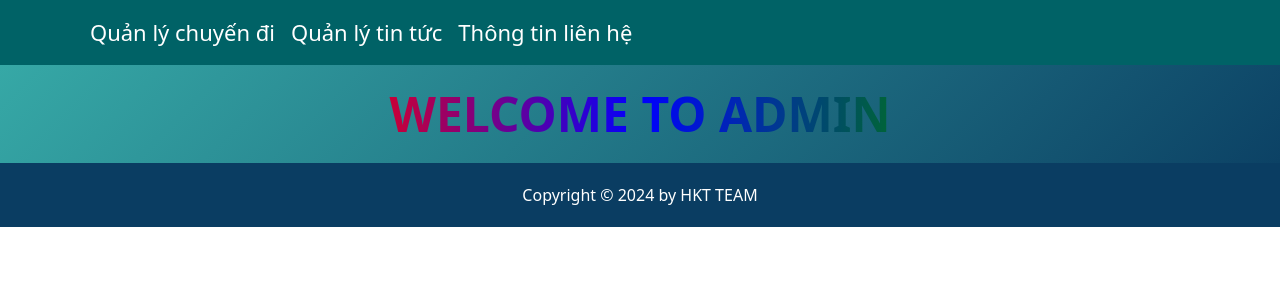
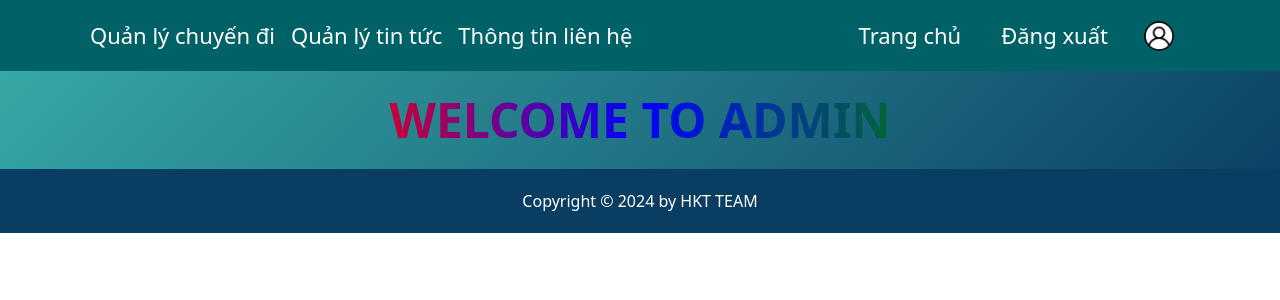
Before and after one commit to PhamCongNhutTan/WEB_CUOI_KY, a PHP site: page /admincp/index.php in a window 1280 px wide. Shown: the top 300 px of the page. Run offline with PHP 8.4, Linux system fonts and the light colour scheme; the visitor is signed in with stand-in values (Sample User, id 1); data that the repository does not hold is empty; some libraries are stand-ins or nearby versions.

Commit message:
fix: admincp không có logout

```diff
--- a/admincp/css/logout.css
+++ b/admincp/css/logout.css
@@ -1,29 +1,29 @@
 .logout.btn {
   width: 100%;
   font-weight: 500;
-  background-color: #000000;
-  color: black;
+  background-color: inherit;
+  color: white;
   border-radius: 0;
   padding: 0.5em 0;
 }
 
 .logout.btn:hover {
   transition: 0.5s;
-  background-color: black !important;
-  color: white;
-  border-color: #fff;
+  background-color: white;
+  color: black;
+  border-color: black;
 }
 
 button#home {
-  border: 2px none black;
+  border: 0px solid;
 }
 
 button#home:hover {
-  border: 2px solid black;
+  background-color: white!important;
 }
 
 button a#admin {
-  color: black;
+  color: white;
 }
 
 button a#admin:hover {
--- a/admincp/modules/components/logout_button.php
+++ b/admincp/modules/components/logout_button.php
@@ -2,7 +2,7 @@
     <a id="admin" style="text-decoration: none; font-weight: 500;" href="../">Trang chủ</a>
 </button>
 <form action="index.php" method="GET">
-    <button type="submit" value="1" name="dangxuat" class="logout btn btn-dark border-0 me-3 px-1" style="background-color:inherit; font-size:22px; border-radius:3rem;">Đăng xuất</button>
+    <button type="submit" value="1" name="dangxuat" class="logout btn btn-dark border-0 me-3 px-1" style="font-size:22px; border-radius:3rem;">Đăng xuất</button>
 </form>
 <img class="border-3 rounded-circle mx-4" style="object-fit: cover; width: 30px; height: 30px;" src=<?php if (isset($user)) if ($user->getImagePath() == null) echo "../images/avatar/default.png";
                                                                                                     else echo "../images/avatar/" . $user->getImagePath(); ?>>
```
Also changed, not shown: admincp/index.php (+20 -27 lines), images/tour/1/banner2.jpg (added).
